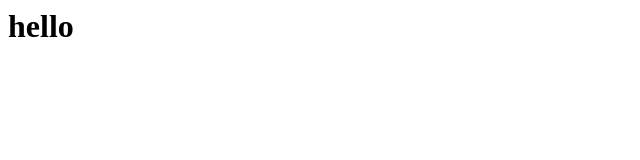
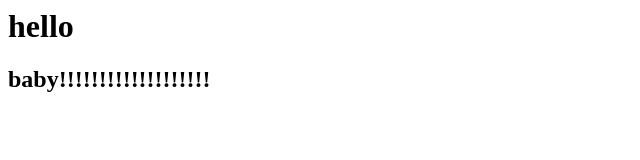
Before and after one commit to bunny123456789/test, a plain HTML site: page index.html in a window 1280 px wide. Shown: the whole page, without its empty margins (0-640 px from the left). Drawn offline with Linux system fonts and the light colour scheme.

Commit message:
Third commit

```diff
--- a/index.html
+++ b/index.html
@@ -1 +1,2 @@
 <h1>hello</h1>
+<h2>baby!!!!!!!!!!!!!!!!!!!</h2>
```
